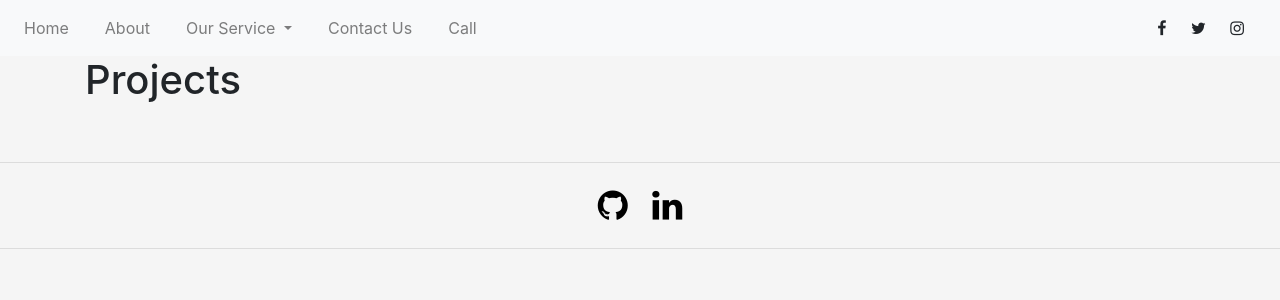
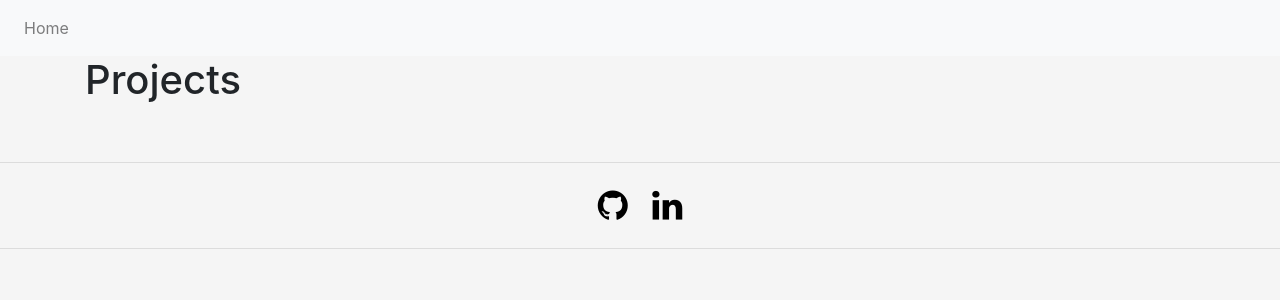
Before and after one commit to ma-cohen/portfolio, a Django app: page / in a window 1280 px wide. Shown: the top 300 px of the page. Run offline with Django 3.2, Linux system fonts and the light colour scheme; data that the repository does not hold is empty; some libraries are stand-ins or nearby versions.

Commit message:
Add a favicon and clean navbar

```diff
--- a/projects/templates/projects/base.html
+++ b/projects/templates/projects/base.html
@@ -14,15 +14,19 @@
             });
         });
 
+
+
     </script>
     <meta charset="UTF-8">
     <meta name="viewport" content="width=device-width, initial-scale=1.0">
-    <title>Portfolio</title>
+    <title>Matan Cohen - Portfolio</title>
     <link rel="stylesheet" href="https://stackpath.bootstrapcdn.com/bootstrap/4.3.1/css/bootstrap.min.css"
           integrity="sha384-ggOyR0iXCbMQv3Xipma34MD+dH/1fQ784/j6cY/iJTQUOhcWr7x9JvoRxT2MZw1T" crossorigin="anonymous">
-
-
     <link rel="stylesheet" type="text/css" href="{% static 'projects/styles/base.css' %}">
+    <link rel="apple-touch-icon" sizes="180x180" href="/static/icon/apple-touch-icon.png">
+    <link rel="icon" type="image/png" sizes="32x32" href="/static/icon/favicon-32x32.png">
+    <link rel="icon" type="image/png" sizes="16x16" href="/static/icon/favicon-16x16.png">
+    <link rel="manifest" href="/static/icon/site.webmanifest">
 
 </head>
 <body>
--- a/projects/templates/projects/navbar.html
+++ b/projects/templates/projects/navbar.html
@@ -1,32 +1,33 @@
 <nav class="navbar navbar-expand-sm   navbar-light bg-light">
-        <button class="navbar-toggler" type="button" data-toggle="collapse" data-target="#navbarTogglerDemo03" aria-controls="navbarTogglerDemo03" aria-expanded="false" aria-label="Toggle navigation">
+    <button class="navbar-toggler" type="button" data-toggle="collapse" data-target="#navbarTogglerDemo03"
+            aria-controls="navbarTogglerDemo03" aria-expanded="false" aria-label="Toggle navigation">
         <span class="navbar-toggler-icon"></span>
     </button>
 
     <div class="collapse navbar-collapse" id="navbarTogglerDemo03">
         <ul class="navbar-nav mr-auto mt-2 mt-lg-0">
             <li class="nav-item">
-              <a class="nav-link" href="#">Home <span class="sr-only">(current)</span></a>
+                <a class="nav-link" href="/">Home <span class="sr-only">(current)</span></a>
             </li>
-            <li class="nav-item">
-              <a class="nav-link" href="#">About</a>
-            </li>
-            <li class="nav-item dropdown dmenu">
-            <a class="nav-link dropdown-toggle" href="#" id="navbardrop" data-toggle="dropdown">
-              Our Service
-            </a>
-            <div class="dropdown-menu sm-menu">
-              <a class="dropdown-item" href="#">service2</a>
-              <a class="dropdown-item" href="#">service 2</a>
-              <a class="dropdown-item" href="#">service 3</a>
-            </div>
-          </li>
-          <li class="nav-item">
-            <a class="nav-link" href="#">Contact Us</a>
-          </li>
-          <li class="nav-item">
-            <a class="nav-link" href="#">Call</a>
-          </li>
+            <!--            <li class="nav-item">-->
+            <!--              <a class="nav-link" href="#">About</a>-->
+            <!--            </li>-->
+            <!--            <li class="nav-item dropdown dmenu">-->
+            <!--            <a class="nav-link dropdown-toggle" href="#" id="navbardrop" data-toggle="dropdown">-->
+            <!--              Our Service-->
+            <!--            </a>-->
+            <!--            <div class="dropdown-menu sm-menu">-->
+            <!--              <a class="dropdown-item" href="#">service2</a>-->
+            <!--              <a class="dropdown-item" href="#">service 2</a>-->
+            <!--              <a class="dropdown-item" href="#">service 3</a>-->
+            <!--            </div>-->
+            <!--          </li>-->
+            <!--          <li class="nav-item">-->
+            <!--            <a class="nav-link" href="#">Contact Us</a>-->
+            <!--          </li>-->
+            <!--          <li class="nav-item">-->
+            <!--            <a class="nav-link" href="#">Call</a>-->
+            <!--          </li>-->
             <!-- <li class="nav-item dropdown dmenu">
              <a class="nav-link dropdown-toggle" href="#" id="navbardrop" data-toggle="dropdown">
                Dropdown link
@@ -41,10 +42,13 @@
              </div>
            </li> -->
         </ul>
-          <div class="social-part">
-            <i class="fa fa-facebook" aria-hidden="true"></i>
-            <i class="fa fa-twitter" aria-hidden="true"></i>
-            <i class="fa fa-instagram" aria-hidden="true"></i>
-          </div>
+<!--        <div class="social-part">-->
+<!--            <a target="_blank" href="https://github.com/ma-cohen">-->
+<!--                <i class="fa fa-github"></i>-->
+<!--            </a>-->
+<!--            <a target="_blank" href="https://www.linkedin.com/in/matan-cohen-4579a387">-->
+<!--                <i class="fa fa-linkedin"></i>-->
+<!--            </a>-->
+<!--        </div>-->
     </div>
 </nav>
```
Also changed, not shown: projects/static/icon/android-chrome-192x192.png (added), projects/static/icon/android-chrome-512x512.png (added), projects/static/icon/apple-touch-icon.png (added), projects/static/icon/favicon-16x16.png (added), projects/static/icon/favicon-32x32.png (added), projects/static/icon/favicon.ico (added), projects/static/projects/img/portfolio.PNG (added). Lines whose indentation alone changed are shown as unchanged.
